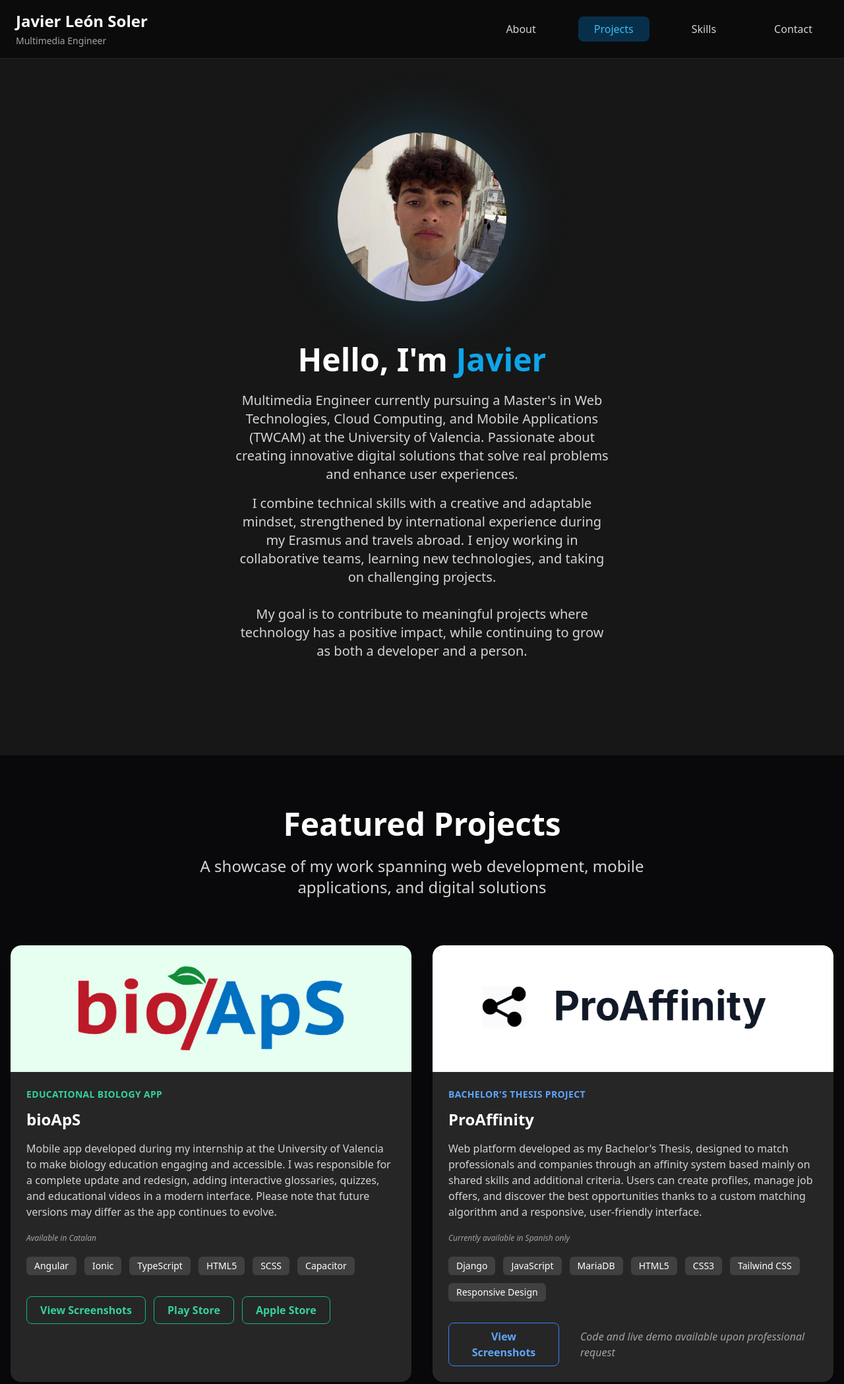
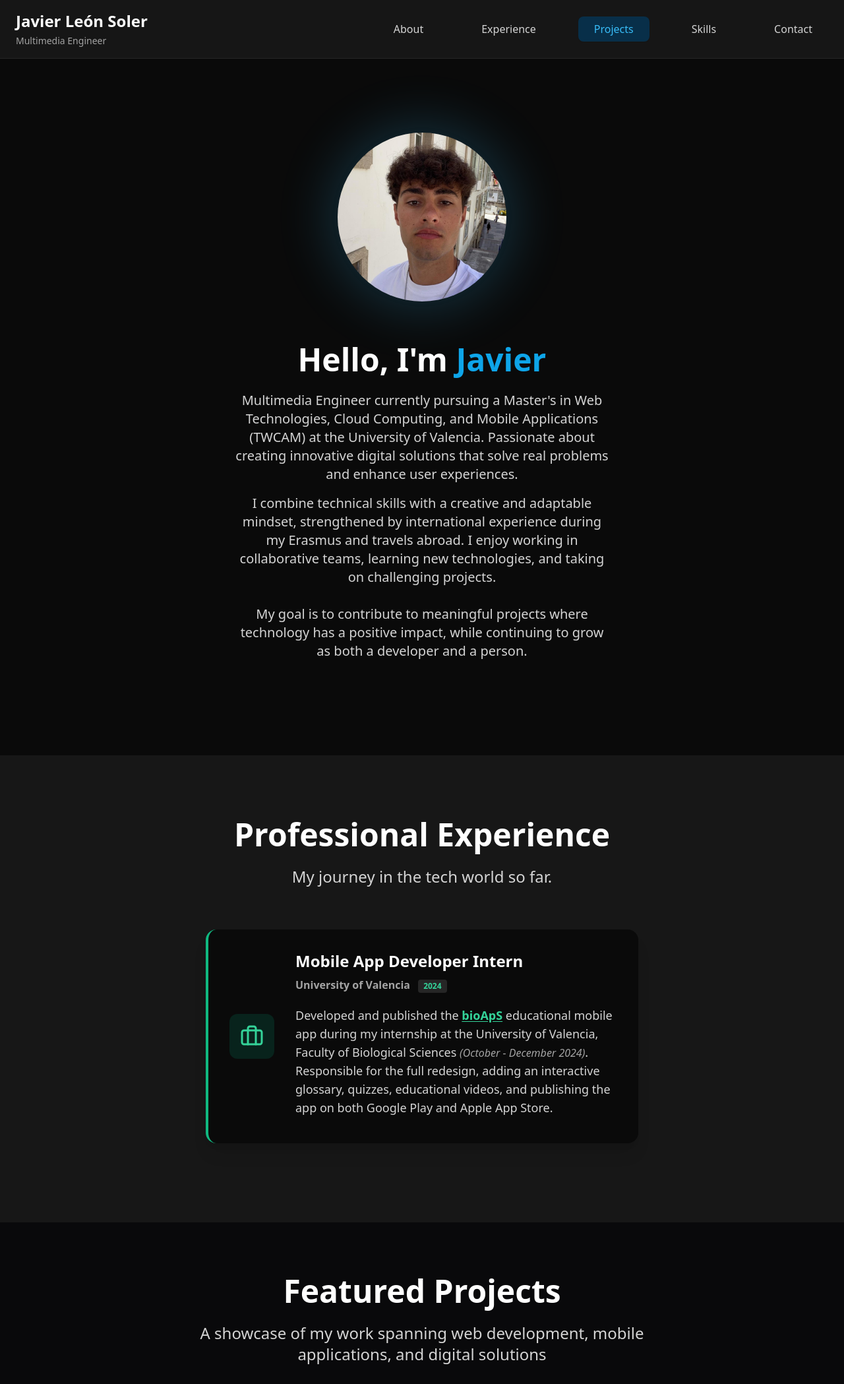
Before and after one commit to javileon01/portfolio, a website: page index.html in a window 1280 px wide. Shown: the top 2098 px of the page at 66% size. Drawn offline with nearby package versions, Linux system fonts and the light colour scheme.

Commit message:
Añadida sección de professional experience + rediseño

```diff
--- a/index.html
+++ b/index.html
@@ -23,7 +23,7 @@
 </head>
 <body class="bg-neutral-900 text-white min-h-screen">
   <!-- Navbar -->
-  <header class="sticky top-0 left-0 right-0 z-50 bg-zinc-950/80 backdrop-blur-md border-b border-neutral-800">
+  <header class="sticky top-0 left-0 right-0 z-50 bg-neutral-900/80 backdrop-blur-md border-b border-neutral-800">
     <nav class="max-w-7xl mx-auto flex items-center justify-between px-6 py-4">
       <!-- Nombre + Subtítulo -->
       <div>
@@ -37,6 +37,12 @@
             class="nav-link px-6 py-2 rounded-lg transition-colors duration-200 text-neutral-300 hover:bg-neutral-800 hover:text-neutral-200">
             About
             </a>
+        </li>
+        <li>
+          <a href="#experience" id="nav-experience"
+            class="nav-link px-6 py-2 rounded-lg transition-colors duration-200 text-neutral-300 hover:bg-neutral-800 hover:text-neutral-200">
+            Experience
+          </a>
         </li>
         <li>
             <a href="#projects" id="nav-projects"
@@ -81,6 +87,13 @@
           </a>
         </li>
         <li>
+          <a href="#experience"
+            class="menu-mobile-link block w-full text-center px-6 py-5 text-lg font-semibold text-neutral-300
+              hover:bg-sky-950 hover:text-sky-400 transition rounded-none">
+            Experience
+          </a>
+        </li>
+        <li>
           <a href="#projects"
             class="menu-mobile-link block w-full text-center px-6 py-5 text-lg font-semibold text-neutral-300
                     hover:bg-sky-950 hover:text-sky-400 transition rounded-none">
@@ -111,7 +124,7 @@
   <main>
 
     <!-- Sección de presentación -->
-    <section id="about" class="pt-24 pb-36 flex items-start justify-center px-6 bg-neutral-900">
+    <section id="about" class="pt-24 pb-36 flex items-start justify-center px-6 bg-neutral-950">
       <div class="max-w-7xl w-full flex flex-col xxl:flex-row gap-8 xxl:gap-[22rem] items-center xxl:items-start">
 
         <!-- Foto circular -->
@@ -140,6 +153,53 @@
       </div>
     </section>
 
+    <!-- Sección de experiencia -->
+    <section id="experience" class="w-full flex flex-col items-center justify-center px-2 sm:px-4 py-12 sm:py-24 bg-neutral-900">
+
+      <header class="mb-10 sm:mb-16 w-full flex flex-col items-center">
+        <h1 class="text-3xl sm:text-4xl md:text-5xl font-extrabold text-white text-center leading-tight">
+          Professional Experience
+        </h1>
+        <p class="mt-4 sm:mt-6 text-base sm:text-lg md:text-2xl text-neutral-300 text-center max-w-2xl font-normal">
+          My journey in the tech world so far.
+        </p>
+      </header>
+
+      <div class="flex flex-col lg:flex-row gap-8 sm:gap-10">
+
+        <!-- UV internship card -->
+        <div class="w-full max-w-2xl px-2">
+          <!-- Experience Card -->
+          <div class="bg-neutral-950 rounded-2xl shadow-xl border-l-4 border-emerald-500
+                        p-4 sm:p-8 flex gap-4 sm:gap-8 items-center mb-4 sm:mb-6
+                        transition-all duration-300 hover:-translate-y-2
+                        hover:shadow-[0_8px_40px_0_rgba(16,185,129,0.10)] relative overflow-hidden">
+            <!-- Icon -->
+            <div class="flex-shrink-0 bg-emerald-800/30 rounded-xl p-2 sm:p-4 flex items-center justify-center">
+              <i data-lucide="briefcase" class="w-6 h-6 sm:w-9 sm:h-9 text-emerald-400"></i>
+            </div>
+            <!-- Content -->
+            <div>
+              <h3 class="text-xl sm:text-2xl font-bold text-white mb-2">Mobile App Developer Intern</h3>
+              <div class="text-neutral-400 font-semibold mb-4 sm:mb-5 text-sm sm:text-base">University of Valencia <span class="text-emerald-400 ml-2 text-xs bg-neutral-800 px-2 py-0.5 rounded hidden sm:inline-flex">2024</span></div>
+              <p class="text-neutral-300 text-base sm:text-lg mb-1 sm:mb-2">
+                Developed and published the
+                <a class="font-semibold text-emerald-400 hover:cursor-pointer hover:text-emerald-300 transition underline underline-offset-2"
+                  href="#bioapsCard">bioApS</a>
+                educational mobile app during my internship at the University of Valencia,
+                Faculty of Biological Sciences <span class="text-neutral-400 text-xs sm:text-base italic">(October - December 2024)</span>.
+                Responsible for the full redesign, adding an interactive glossary, quizzes, educational videos, and publishing the app on both Google Play and Apple App Store.
+              </p>
+            </div>
+          </div>
+        </div>
+
+        <!-- Futura card... -->
+
+      </div>
+
+    </section>
+
     <!-- Sección de proyectos -->
     <section id="projects" class="min-h-screen flex flex-col items-center justify-center bg-zinc-950 pt-20 pb-28">
 
@@ -155,7 +215,8 @@
       <div class="max-w-[98rem] w-full grid grid-cols-1 lgplus:grid-cols-2 xxl:grid-cols-3 gap-8 px-4">
 
         <!-- Card 1 -->
-        <div class="group bg-neutral-800 rounded-2xl shadow-xl transition-all duration-300 hover:-translate-y-2 hover:shadow-[0_8px_40px_0_rgba(16,185,129,0.20)] relative overflow-hidden">
+        <div class="group bg-neutral-800 rounded-2xl shadow-xl transition-all duration-300 hover:-translate-y-2 hover:shadow-[0_8px_40px_0_rgba(16,185,129,0.20)] relative overflow-hidden"
+             id="bioapsCard">
           <div class="h-48 w-full overflow-hidden rounded-t-2xl">
             <img src="src/img/bioApS.png" alt="bioApS" class="w-full h-full object-cover transition-transform duration-500 group-hover:scale-105"/>
           </div>
@@ -173,6 +234,7 @@
               <span class="bg-neutral-700 text-sm px-3 py-1 rounded-md">HTML5</span>
               <span class="bg-neutral-700 text-sm px-3 py-1 rounded-md">SCSS</span>
               <span class="bg-neutral-700 text-sm px-3 py-1 rounded-md">Capacitor</span>
+              <span class="bg-neutral-700 text-sm px-3 py-1 rounded-md">REST APIs</span>
             </div>
             <div class="flex flex-wrap gap-3 mt-2">
               <!-- View Screenshots (abre modal, de momento sin onclick) -->
@@ -255,7 +317,8 @@
         </div>
 
         <!-- Card 2 -->
-        <div class="group bg-neutral-800 rounded-2xl shadow-xl transition-all duration-300 hover:-translate-y-2 hover:shadow-[0_8px_40px_0_rgba(59,130,246,0.20)] relative overflow-hidden">
+        <div class="group bg-neutral-800 rounded-2xl shadow-xl transition-all duration-300 hover:-translate-y-2 hover:shadow-[0_8px_40px_0_rgba(59,130,246,0.20)] relative overflow-hidden"
+             id="proaffinityCard">
           <div class="h-32 sm:h-48 w-full overflow-hidden rounded-t-lg sm:rounded-t-2xl">
             <img src="src/img/ProAffinity.png" alt="ProAffinity"
                 class="w-full h-full object-cover transition-transform duration-500 group-hover:scale-105"/>
@@ -352,7 +415,8 @@
 
 
         <!-- Card 3 -->
-        <div class="group bg-neutral-800 rounded-2xl shadow-xl transition-all duration-300 hover:-translate-y-2 hover:shadow-[0_8px_40px_0_rgba(244,63,94,0.15)] relative overflow-hidden">
+        <div class="group bg-neutral-800 rounded-2xl shadow-xl transition-all duration-300 hover:-translate-y-2 hover:shadow-[0_8px_40px_0_rgba(244,63,94,0.15)] relative overflow-hidden"
+             id="zurichCard">
           <div class="h-48 w-full overflow-hidden rounded-t-2xl">
             <img src="src/img/portada_web_zurich.jpg" alt="Zurich Project" class="w-full h-full object-cover transition-transform duration-500 group-hover:scale-105"/>
           </div>
@@ -368,6 +432,7 @@
               <span class="bg-neutral-700 text-sm px-3 py-1 rounded-md">CSS3</span>
               <span class="bg-neutral-700 text-sm px-3 py-1 rounded-md">JavaScript</span>
               <span class="bg-neutral-700 text-sm px-3 py-1 rounded-md">Responsive Design</span>
+              <span class="bg-neutral-700 text-sm px-3 py-1 rounded-md">REST APIs</span>
             </div>
             <a href="https://javileon01.github.io/Travel-and-taste-zurich/index.html" target="_blank"
               class="mt-2 w-fit px-5 py-2 border border-rose-600 rounded-lg text-rose-500 font-semibold hover:bg-rose-600/10 transition-all duration-200 focus:outline-none flex items-center gap-2">
@@ -423,6 +488,9 @@
             </span>
             <span class="px-3 py-1.5 rounded-xl bg-neutral-800 text-neutral-100 font-medium flex items-center gap-2 text-sm transition-all duration-200 hover:scale-105 hover:bg-neutral-700 cursor-pointer">
               <i data-lucide="hexagon" class="w-4 h-4"></i>Angular
+            </span>
+            <span class="px-3 py-1.5 rounded-xl bg-neutral-800 text-neutral-100 font-medium flex items-center gap-2 text-sm transition-all duration-200 hover:scale-105 hover:bg-neutral-700 cursor-pointer">
+              <i data-lucide="network" class="w-4 h-4"></i>REST APIs
             </span>
           </div>
         </div>
@@ -699,7 +767,7 @@
   <!-- Script para highlight + menú hamburguesa -->
   <script>
     // --- Highlight del nav ---
-    const sections = ['about', 'projects', 'skills', 'contact'];
+    const sections = ['about', 'experience', 'projects', 'skills', 'contact'];
     const navLinks = sections.map(id => document.getElementById('nav-' + id));
 
     function onScroll() {
```
Also changed, not shown: src/css/tailwind.css.
